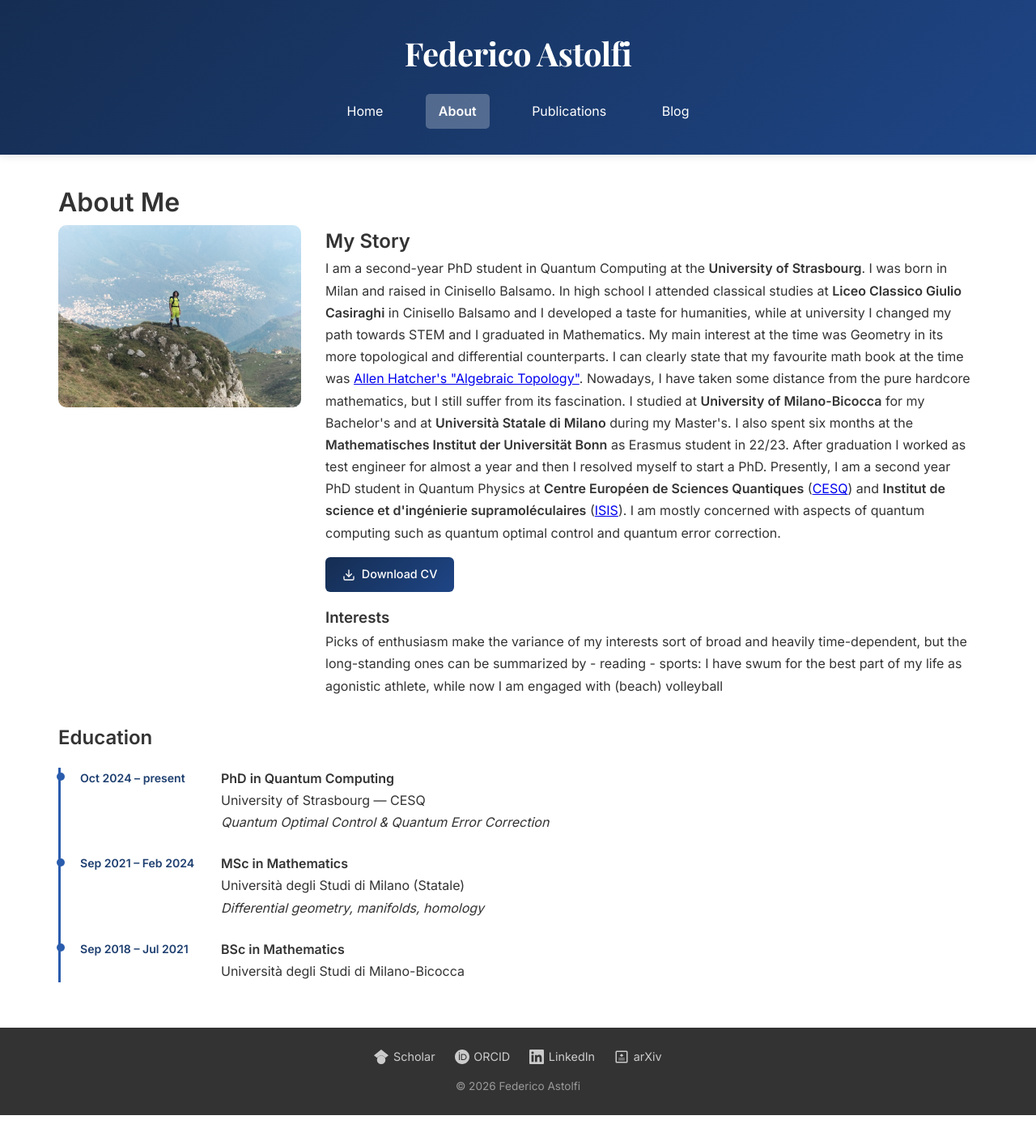
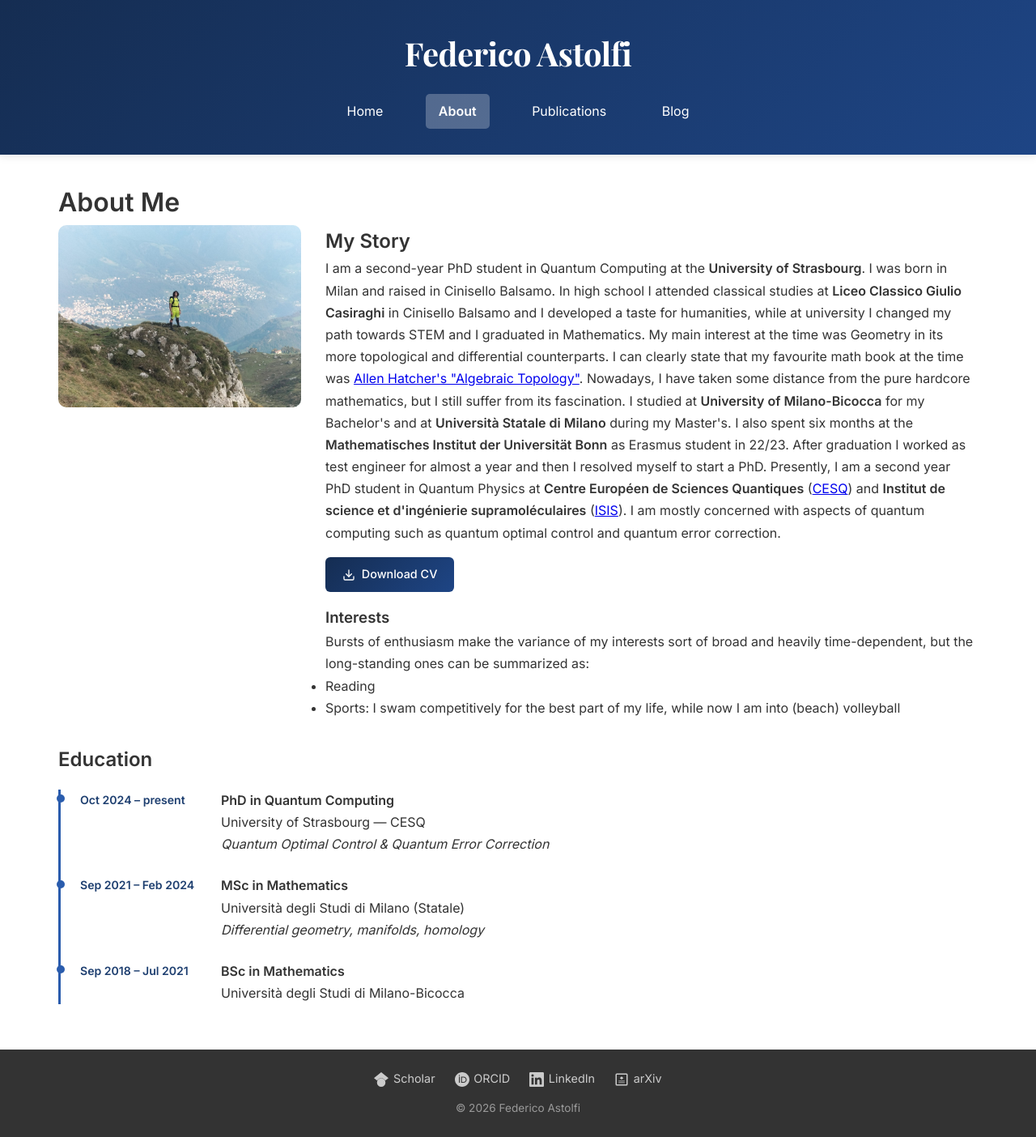
Before and after one commit to FedericoAstolfi/federicoastolfi.github.io, a Jekyll site: the page built from about.md, in a window 1280 px wide. Shown: the whole page at 81% size. Built offline with Jekyll 4.4.1, drawn with Linux system fonts in a browser that asks for light colours; before the commit the page ends 1377 px from its top, so only the background shows below that.

Commit message:
Fix interests section: bulleted list, grammar corrections
Co-Authored-By: Claude Opus 4.6 <noreply@anthropic.com>

```diff
--- a/about.md
+++ b/about.md
@@ -20,9 +20,11 @@ layout: default
     </a>
 
     <h3>Interests</h3>
-    <p> Picks of enthusiasm make the variance of my interests sort of broad and heavily time-dependent, but the long-standing ones can be summarized by
-- reading
-- sports: I have swum for the best part of my life as agonistic athlete, while now I am engaged with (beach) volleyball </p>
+    <p>Bursts of enthusiasm make the variance of my interests sort of broad and heavily time-dependent, but the long-standing ones can be summarized as:</p>
+    <ul>
+        <li>Reading</li>
+        <li>Sports: I swam competitively for the best part of my life, while now I am into (beach) volleyball</li>
+    </ul>
   </div>
 </div>
 
```
